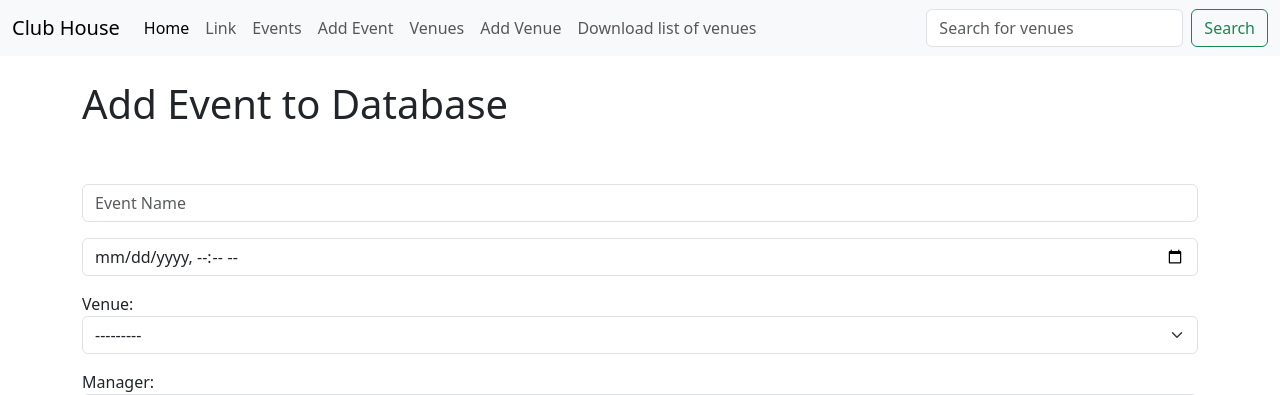
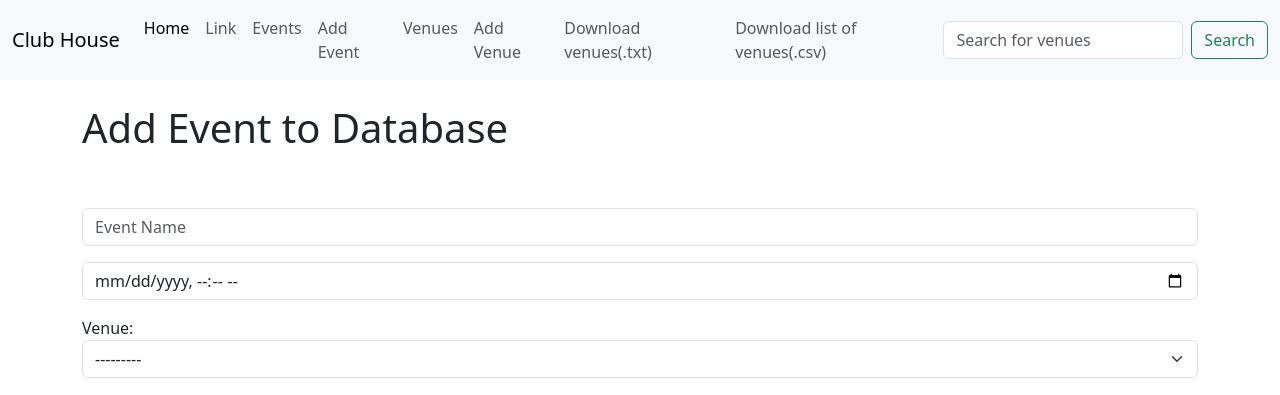
Before and after one commit to RomanNaumenko/club_house_project, a Django app: page /home/add_event/ in a window 1280 px wide. Shown: the top 395 px of the page. Run offline with Django 4.2, Linux system fonts and the light colour scheme; data comes from the database, SQL or seed files in the repository.

Commit message:
Add venues csv download view and pu some appropriate changes to navbar.html.

```diff
--- a/event/urls.py
+++ b/event/urls.py
@@ -14,4 +14,5 @@ urlpatterns = [
     path('update_event/<event_id>', views.update_event, name='update-event'),
     path('delete_event/<event_id>', views.delete_event, name='delete-event'),
     path('venue_text_download/', views.venue_text_download, name='venue-txt-dwnld'),
+    path('venue_csv_download/', views.venue_csv_download, name='venue-csv-dwnld'),
     ]
--- a/event/views.py
+++ b/event/views.py
@@ -2,6 +2,8 @@ from django.shortcuts import render, redirect
 from .models import ClubUser, Venue, Event
 from .forms import VenueForm, EventForm
 from django.http import HttpResponseRedirect, HttpResponse
+import csv
+import datetime
 
 
 # Create your views here.
@@ -93,8 +95,9 @@ def delete_venue(request, venue_id):
 
 
 def venue_text_download(request):
+    date = datetime.datetime.now().date()
     response = HttpResponse(content_type='text/plain')
-    response['Content-Disposition'] = 'attachment; filename=venues_list.txt'
+    response['Content-Disposition'] = f'attachment; filename=venues_list_{date}.txt'
     venues = Venue.objects.all()
 
     for venue in venues:
@@ -108,3 +111,19 @@ def venue_text_download(request):
 
         response.writelines(venue_lines)
     return response
+
+
+def venue_csv_download(request):
+    date = datetime.datetime.now().date()
+    response = HttpResponse(content_type='text/csv')
+    response['Content-Disposition'] = f'attachment; filename=venues_list_{date}.csv'
+    venues = Venue.objects.all()
+
+    rows = [['Venue Name', 'Address', 'ZIP Code', 'Email', 'Phone', 'Web', 'Description']]
+    for venue in venues:
+        rows.append([venue.name, venue.address, venue.postal_code, venue.email,
+                     venue.phone, venue.web, venue.desc])
+
+    writer = csv.writer(response)
+    writer.writerows(rows)
+    return response
--- a/templates/base/navbar.html
+++ b/templates/base/navbar.html
@@ -28,7 +28,10 @@
         </li>
         </li>
           <li class="nav-item">
-          <a class="nav-link" href="{% url 'venue-txt-dwnld' %}">Download list of venues</a>
+          <a class="nav-link" href="{% url 'venue-txt-dwnld' %}">Download venues(.txt)</a>
+        </li>
+        <li class="nav-item">
+          <a class="nav-link" href="{% url 'venue-csv-dwnld' %}">Download list of venues(.csv)</a>
         </li>
 
 
```
